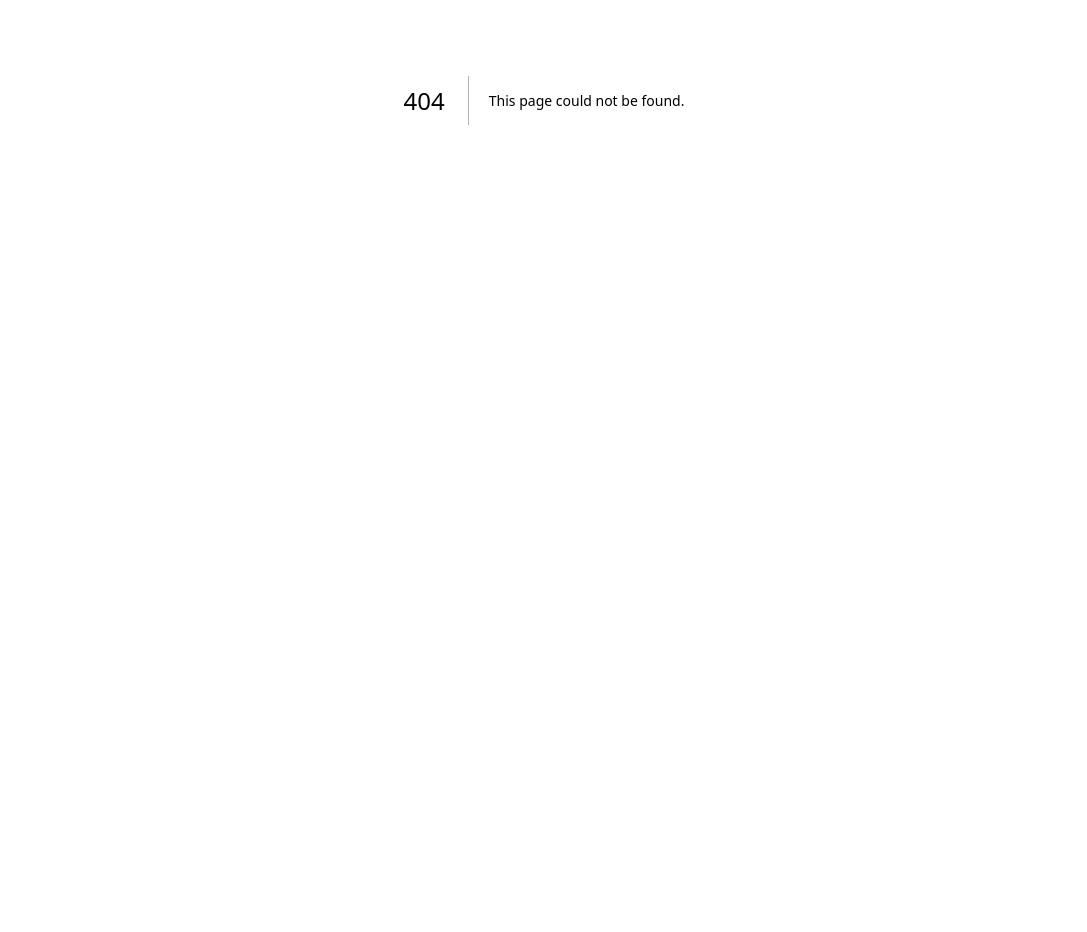
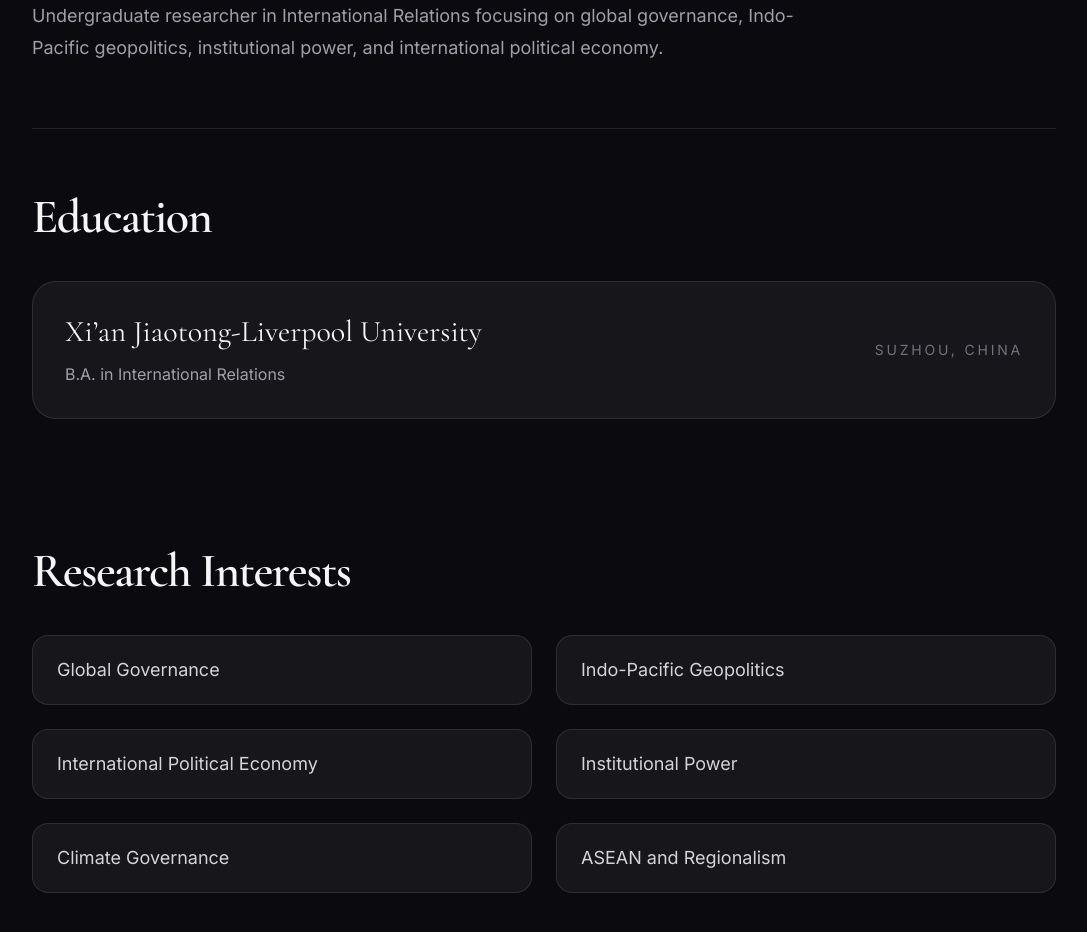
Before and after one commit to sebastianmuybien1111-pixel/alexjunfulu-site, a Next.js app: page /cv in a window 1280 px wide. Before the commit this address had no page. Shown: the part 300-1232 px from the top of the page, without its empty margins (96-1183 px from the left). Before the commit the page ends 800 px from the top, so only its background shows below. Built offline with nearby package versions, Linux system fonts and the light colour scheme.

Commit message:
add cv page

```diff
--- /dev/null
+++ b/src/app/cv/page.tsx
@@ -0,0 +1,167 @@
+export default function CVPage() {
+    return (
+      <main className="min-h-screen bg-[#0B0B0F] px-6 py-32 text-[#F5F5F5]">
+        <div className="mx-auto max-w-5xl">
+
+          {/* Header */}
+          <section className="border-b border-white/10 pb-16">
+            <p className="mb-6 text-sm uppercase tracking-[0.25em] text-[#8FA7BF]">
+              Curriculum Vitae
+            </p>
+
+            <h1 className="font-display text-7xl font-semibold tracking-[-0.04em] md:text-8xl">
+              Alex Junfu Lu
+            </h1>
+
+            <p className="mt-8 max-w-3xl text-lg leading-8 text-zinc-400">
+              Undergraduate researcher in International Relations focusing on
+              global governance, Indo-Pacific geopolitics, institutional power,
+              and international political economy.
+            </p>
+          </section>
+
+          {/* Education */}
+          <section className="py-16">
+            <h2 className="font-display mb-10 text-5xl font-semibold tracking-[-0.03em]">
+              Education
+            </h2>
+
+            <div className="rounded-3xl border border-white/10 bg-white/5 p-8">
+              <div className="flex flex-col gap-4 md:flex-row md:items-center md:justify-between">
+
+                <div>
+                  <h3 className="font-display text-3xl">
+                    Xi’an Jiaotong-Liverpool University
+                  </h3>
+
+                  <p className="mt-3 text-zinc-400">
+                    B.A. in International Relations
+                  </p>
+                </div>
+
+                <p className="text-sm uppercase tracking-[0.2em] text-zinc-500">
+                  Suzhou, China
+                </p>
+              </div>
+            </div>
+          </section>
+
+          {/* Research Interests */}
+          <section className="py-16">
+            <h2 className="font-display mb-10 text-5xl font-semibold tracking-[-0.03em]">
+              Research Interests
+            </h2>
+
+            <div className="grid gap-6 md:grid-cols-2">
+              {[
+                "Global Governance",
+                "Indo-Pacific Geopolitics",
+                "International Political Economy",
+                "Institutional Power",
+                "Climate Governance",
+                "ASEAN and Regionalism",
+              ].map((item) => (
+                <div
+                  key={item}
+                  className="rounded-2xl border border-white/10 bg-white/5 px-6 py-5 text-lg text-zinc-300"
+                >
+                  {item}
+                </div>
+              ))}
+            </div>
+          </section>
+
+          {/* Academic Projects */}
+          <section className="py-16">
+            <h2 className="font-display mb-10 text-5xl font-semibold tracking-[-0.03em]">
+              Academic Projects
+            </h2>
+
+            <div className="space-y-6">
+              {[
+                {
+                  title: "The Myth of Indonesian Neutrality",
+                  description:
+                    "Research on strategic ambiguity and selective alignment in Southeast Asian great-power politics.",
+                },
+                {
+                  title: "Climate Governance and Institutional Inequality",
+                  description:
+                    "Research examining climate finance and responsibility allocation in global governance.",
+                },
+                {
+                  title: "WHO Executive Board Special Session Simulation",
+                  description:
+                    "Procedural design project exploring motion-driven institutional negotiation systems.",
+                },
+              ].map((project) => (
+                <div
+                  key={project.title}
+                  className="rounded-3xl border border-white/10 bg-white/5 p-8"
+                >
+                  <h3 className="font-display text-3xl">
+                    {project.title}
+                  </h3>
+
+                  <p className="mt-4 leading-7 text-zinc-400">
+                    {project.description}
+                  </p>
+                </div>
+              ))}
+            </div>
+          </section>
+
+          {/* Leadership */}
+          <section className="py-16">
+            <h2 className="font-display mb-10 text-5xl font-semibold tracking-[-0.03em]">
+              Leadership and Academic Practice
+            </h2>
+
+            <div className="space-y-6">
+              {[
+                "Academic Director — Suzhou International Model United Nations 2026",
+                "Committee Design and Rules of Procedure Development",
+                "Conference Organization and Academic Coordination",
+              ].map((item) => (
+                <div
+                  key={item}
+                  className="rounded-2xl border border-white/10 bg-white/5 px-6 py-5 text-zinc-300"
+                >
+                  {item}
+                </div>
+              ))}
+            </div>
+          </section>
+
+          {/* Languages */}
+          <section className="py-16">
+            <h2 className="font-display mb-10 text-5xl font-semibold tracking-[-0.03em]">
+              Languages
+            </h2>
+
+            <div className="grid gap-6 md:grid-cols-3">
+              {[
+                ["Chinese", "Native"],
+                ["English", "Professional Working Proficiency"],
+                ["Spanish", "Elementary Proficiency"],
+              ].map(([language, level]) => (
+                <div
+                  key={language}
+                  className="rounded-2xl border border-white/10 bg-white/5 p-6"
+                >
+                  <h3 className="font-display text-2xl">
+                    {language}
+                  </h3>
+
+                  <p className="mt-3 text-zinc-400">
+                    {level}
+                  </p>
+                </div>
+              ))}
+            </div>
+          </section>
+
+        </div>
+      </main>
+    );
+  }
--- a/src/app/page.tsx
+++ b/src/app/page.tsx
@@ -19,12 +19,19 @@
   <a href="#about" className="transition hover:text-[#F5F5F5]">
     About
   </a>
+
   <a href="#research" className="transition hover:text-[#F5F5F5]">
     Research
   </a>
+
   <a href="#projects" className="transition hover:text-[#F5F5F5]">
     Projects
   </a>
+
+  <a href="/cv" className="transition hover:text-[#F5F5F5]">
+    CV
+  </a>
+
   <a href="#contact" className="transition hover:text-[#F5F5F5]">
     Contact
   </a>
```
Lines whose indentation alone changed are shown as unchanged.
